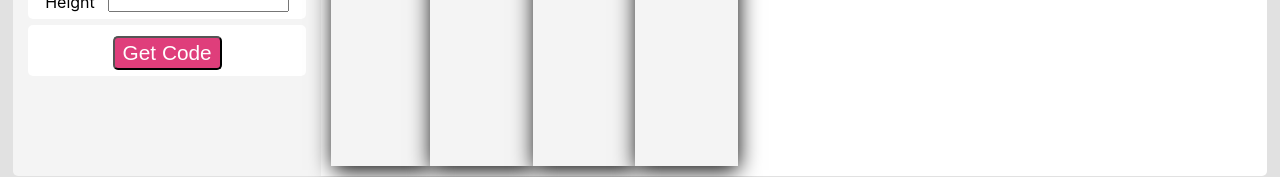
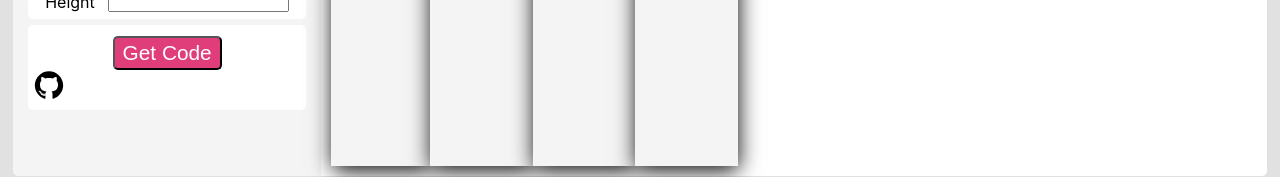
Before and after one commit to timbiles/flex-box, a React (Create React App) app: page / in a window 1280 px wide. Shown: the part 616-793 px from the top of the page. Built offline with nearby package versions, Linux system fonts and the light colour scheme.

Commit message:
added github

```diff
--- a/src/Components/grid.js
+++ b/src/Components/grid.js
@@ -1,6 +1,6 @@
 import React, { Component } from 'react';
 import { Grid, SideNav, Main, Container, P } from '../styles/gridStyles';
-import { Btn, Pa, Styles } from '../styles/flex';
+import { Btn, Pa, Styles, Icon } from '../styles/flex';
 import { Modal, Section, Pre } from '../styles/modal';
 import Loop from './loop';
 import Arrows from './arrows';
@@ -256,6 +256,16 @@
             <Btn code onClick={() => this.setState({ display2: !display2 })}>
               Get Optimized Code
             </Btn>
+            <a href="https://github.com/timbiles/flex-box" target="blank">
+          <Icon viewBox="0 0 128 128">
+            <path
+              fillRule="evenodd"
+              clipRule="evenodd"
+              d="M64 5.103c-33.347 0-60.388 27.035-60.388 60.388 0 26.682 17.303 49.317 41.297 57.303 3.017.56 4.125-1.31 4.125-2.905 0-1.44-.056-6.197-.082-11.243-16.8 3.653-20.345-7.125-20.345-7.125-2.747-6.98-6.705-8.836-6.705-8.836-5.48-3.748.413-3.67.413-3.67 6.063.425 9.257 6.223 9.257 6.223 5.386 9.23 14.127 6.562 17.573 5.02.542-3.903 2.107-6.568 3.834-8.076-13.413-1.525-27.514-6.704-27.514-29.843 0-6.593 2.36-11.98 6.223-16.21-.628-1.52-2.695-7.662.584-15.98 0 0 5.07-1.623 16.61 6.19C53.7 35 58.867 34.327 64 34.304c5.13.023 10.3.694 15.127 2.033 11.526-7.813 16.59-6.19 16.59-6.19 3.287 8.317 1.22 14.46.593 15.98 3.872 4.23 6.215 9.617 6.215 16.21 0 23.194-14.127 28.3-27.574 29.796 2.167 1.874 4.097 5.55 4.097 11.183 0 8.08-.07 14.583-.07 16.572 0 1.607 1.088 3.49 4.148 2.897 23.98-7.994 41.263-30.622 41.263-57.294C124.388 32.14 97.35 5.104 64 5.104z"
+            />
+            <path d="M26.484 91.806c-.133.3-.605.39-1.035.185-.44-.196-.685-.605-.543-.906.13-.31.603-.395 1.04-.188.44.197.69.61.537.91zm-.743-.55M28.93 94.535c-.287.267-.85.143-1.232-.28-.396-.42-.47-.983-.177-1.254.298-.266.844-.14 1.24.28.394.426.472.984.17 1.255zm-.575-.618M31.312 98.012c-.37.258-.976.017-1.35-.52-.37-.538-.37-1.183.01-1.44.373-.258.97-.025 1.35.507.368.545.368 1.19-.01 1.452zm0 0M34.573 101.373c-.33.365-1.036.267-1.552-.23-.527-.487-.674-1.18-.343-1.544.336-.366 1.045-.264 1.564.23.527.486.686 1.18.333 1.543zm0 0M39.073 103.324c-.147.473-.825.688-1.51.486-.683-.207-1.13-.76-.99-1.238.14-.477.823-.7 1.512-.485.683.206 1.13.756.988 1.237zm0 0M44.016 103.685c.017.498-.563.91-1.28.92-.723.017-1.308-.387-1.315-.877 0-.503.568-.91 1.29-.924.717-.013 1.306.387 1.306.88zm0 0M48.614 102.903c.086.485-.413.984-1.126 1.117-.7.13-1.35-.172-1.44-.653-.086-.498.422-.997 1.122-1.126.714-.123 1.354.17 1.444.663zm0 0" />
+          </Icon>
+        </a>
             <Modal
               display={display ? 'block' : 'none'}
               id="modal"
--- a/src/Components/properties.js
+++ b/src/Components/properties.js
@@ -1,5 +1,5 @@
 import React, { Component } from 'react';
-import { Container, Flex, Pa, Btn, Input, Styles } from '../styles/flex';
+import { Container, Flex, Pa, Btn, Input, Styles, Icon } from '../styles/flex';
 import { Modal, Section, Pre } from '../styles/modal';
 import flex from '../data/flex.json';
 import Loop from './loop';
@@ -133,6 +133,16 @@
                   Get Code
                 </Btn>
               </Container>
+              <a href="https://github.com/timbiles/flex-box" target="blank">
+          <Icon viewBox="0 0 128 128">
+            <path
+              fillRule="evenodd"
+              clipRule="evenodd"
+              d="M64 5.103c-33.347 0-60.388 27.035-60.388 60.388 0 26.682 17.303 49.317 41.297 57.303 3.017.56 4.125-1.31 4.125-2.905 0-1.44-.056-6.197-.082-11.243-16.8 3.653-20.345-7.125-20.345-7.125-2.747-6.98-6.705-8.836-6.705-8.836-5.48-3.748.413-3.67.413-3.67 6.063.425 9.257 6.223 9.257 6.223 5.386 9.23 14.127 6.562 17.573 5.02.542-3.903 2.107-6.568 3.834-8.076-13.413-1.525-27.514-6.704-27.514-29.843 0-6.593 2.36-11.98 6.223-16.21-.628-1.52-2.695-7.662.584-15.98 0 0 5.07-1.623 16.61 6.19C53.7 35 58.867 34.327 64 34.304c5.13.023 10.3.694 15.127 2.033 11.526-7.813 16.59-6.19 16.59-6.19 3.287 8.317 1.22 14.46.593 15.98 3.872 4.23 6.215 9.617 6.215 16.21 0 23.194-14.127 28.3-27.574 29.796 2.167 1.874 4.097 5.55 4.097 11.183 0 8.08-.07 14.583-.07 16.572 0 1.607 1.088 3.49 4.148 2.897 23.98-7.994 41.263-30.622 41.263-57.294C124.388 32.14 97.35 5.104 64 5.104z"
+            />
+            <path d="M26.484 91.806c-.133.3-.605.39-1.035.185-.44-.196-.685-.605-.543-.906.13-.31.603-.395 1.04-.188.44.197.69.61.537.91zm-.743-.55M28.93 94.535c-.287.267-.85.143-1.232-.28-.396-.42-.47-.983-.177-1.254.298-.266.844-.14 1.24.28.394.426.472.984.17 1.255zm-.575-.618M31.312 98.012c-.37.258-.976.017-1.35-.52-.37-.538-.37-1.183.01-1.44.373-.258.97-.025 1.35.507.368.545.368 1.19-.01 1.452zm0 0M34.573 101.373c-.33.365-1.036.267-1.552-.23-.527-.487-.674-1.18-.343-1.544.336-.366 1.045-.264 1.564.23.527.486.686 1.18.333 1.543zm0 0M39.073 103.324c-.147.473-.825.688-1.51.486-.683-.207-1.13-.76-.99-1.238.14-.477.823-.7 1.512-.485.683.206 1.13.756.988 1.237zm0 0M44.016 103.685c.017.498-.563.91-1.28.92-.723.017-1.308-.387-1.315-.877 0-.503.568-.91 1.29-.924.717-.013 1.306.387 1.306.88zm0 0M48.614 102.903c.086.485-.413.984-1.126 1.117-.7.13-1.35-.172-1.44-.653-.086-.498.422-.997 1.122-1.126.714-.123 1.354.17 1.444.663zm0 0" />
+          </Icon>
+        </a>
               <Modal
                 display={display ? 'block' : 'none'}
                 id="modal"
--- a/src/styles/flex.js
+++ b/src/styles/flex.js
@@ -8,7 +8,6 @@
   width: 98vw;
   background: #94bfbe;
   font-size: 2em;
-  /* border-radius: 5px 5px 0 0; */
   border-radius: 5px;
   margin-bottom: 1vh;
 `;
@@ -169,3 +168,13 @@
     background: #40e0d0;
   }
 `;
+
+export const Icon = styled.svg`
+  height: 30px;
+  cursor: pointer;
+
+  &:hover {
+    fill: #94bfbe;
+    transition: 0.7s;
+  }
+`;
--- a/src/styles/gridStyles.js
+++ b/src/styles/gridStyles.js
@@ -11,7 +11,7 @@
 
 export const SideNav = styled.div`
   display: inline-grid;
-  grid-template-rows: repeat(6, 0.2fr) repeat(3, 30px);
+  grid-template-rows: repeat(6, 0.2fr) repeat(4, 30px);
   grid-row-gap: 10px;
   background: #f4f4f4;
   height: 87vh;
```
